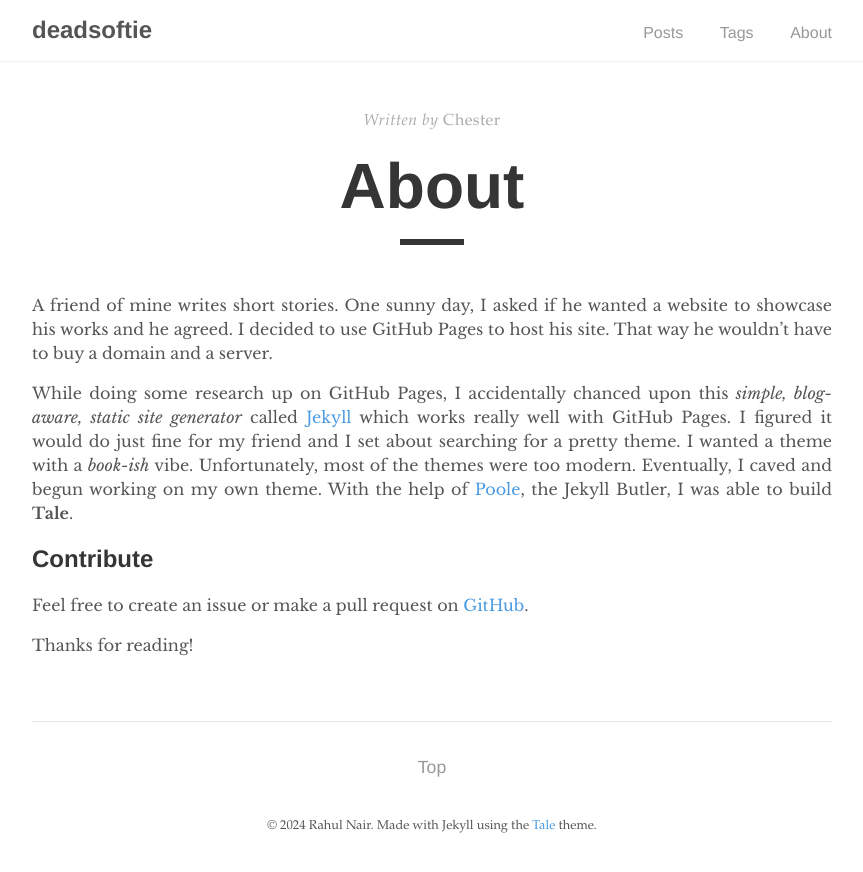
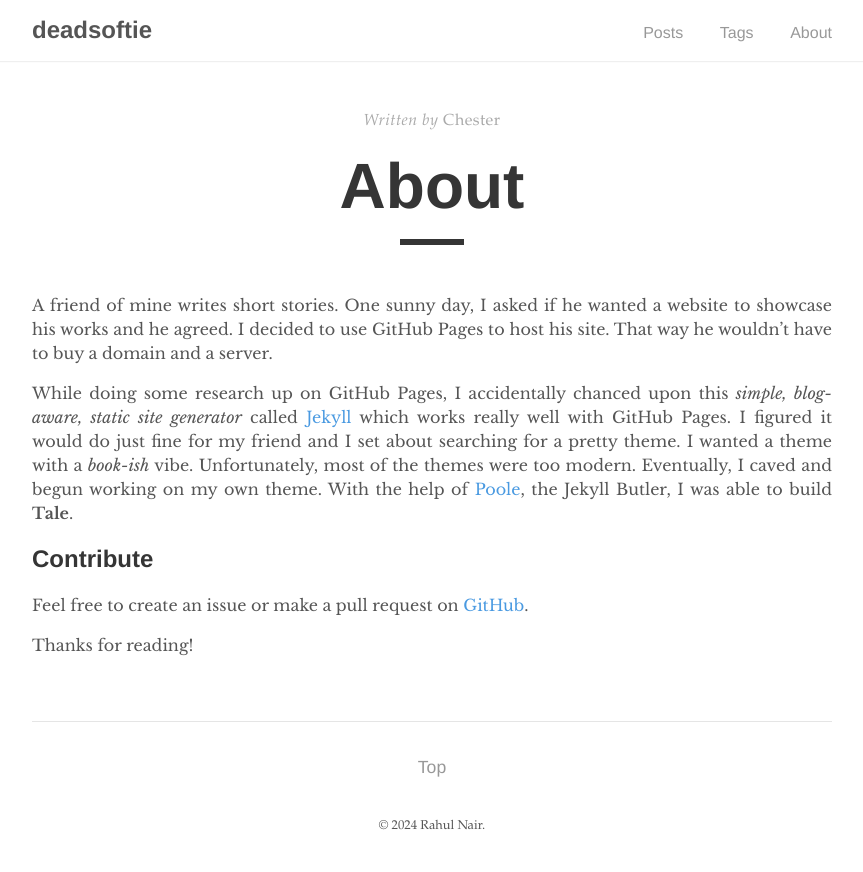
Before and after one commit to deadsoftie/deadsoftie-site, a Jekyll site: the page built from _pages/about.md, in a window 1280 px wide. Shown: the top 872 px of the page, without its empty margins (208-1071 px from the left). Built offline with Jekyll 4.4.1, drawn with Linux system fonts in a browser that asks for light colours.

```diff
--- a/_includes/footer.html
+++ b/_includes/footer.html
@@ -1,5 +1,5 @@
 <footer>
   <span>
-    &copy; <time datetime="{{ site.time }}">{{ site.time | date: '%Y' }}</time> {{ site.author.name }}. Made with Jekyll using the <a href="https://github.com/chesterhow/tale/">Tale</a> theme.
+    &copy; <time datetime="{{ site.time }}">{{ site.time | date: '%Y' }}</time> {{ site.author.name }}.
   </span>
 </footer>
--- a/_includes/head.html
+++ b/_includes/head.html
@@ -11,7 +11,7 @@
   <!-- Favicon -->
   <link rel="icon" type="image/png" sizes="32x32" href="{{ "/assets/favicon-32x32.png" | relative_url }}">
   <link rel="icon" type="image/png" sizes="16x16" href="{{ "/assets/favicon-16x16.png" | relative_url }}">
-  <link rel="apple-touch-icon" sizes="180x180" href="{{ "/assets/apple-touch-icon.png" | relative_url }}">
+  <link rel="apple-touch-icon" sizes="180x180" href="{{ "/assets/favicon-original.png" | relative_url }}">
 
   <!-- RSS -->
   {% feed_meta %}
```
Also changed, not shown: _posts/2024-10-20-hello-world.md (added, +7 -0 lines), _posts/_archive/2017-03-05-pagination-post.md (renamed from _posts/2017-03-05-pagination-post.md), _posts/_archive/2017-03-06-the-mystery-of-the-filler-post.md (renamed from _posts/2017-03-06-the-mystery-of-the-filler-post.md), _posts/_archive/2017-03-07-the-case-of-the-missing-post.md (renamed from _posts/2017-03-07-the-case-of-the-missing-post.md), _posts/_archive/2017-03-10-welcome-to-jekyll.md (renamed from _posts/2017-03-10-welcome-to-jekyll.md), _posts/_archive/2017-03-16-example-content.md (renamed from _posts/2017-03-16-example-content.md), _posts/_archive/2017-03-29-introducing-tale.md (renamed from _posts/2017-03-29-introducing-tale.md), _posts/_archive/2021-04-30-managing-excerpt.md (renamed from _posts/2021-04-30-managing-excerpt.md), _posts/_archive/2021-05-03-sticky-posts.md (renamed from _posts/2021-05-03-sticky-posts.md), assets/apple-touch-icon.png (deleted), assets/favicon-16x16.png, assets/favicon-32x32.png, assets/favicon-original.png (added), favicon.ico.
